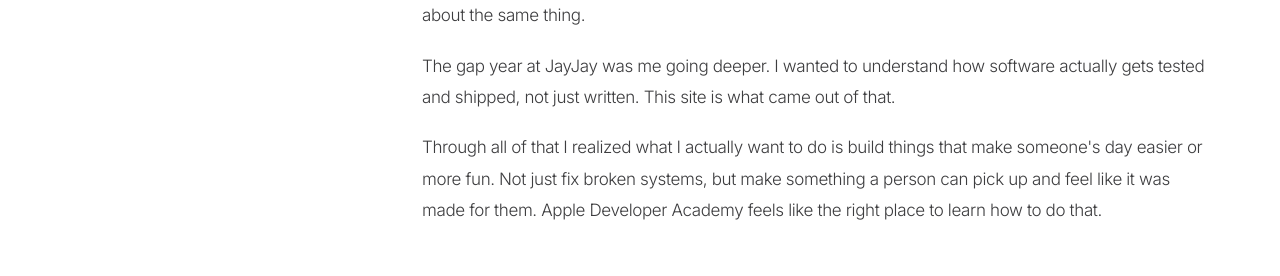
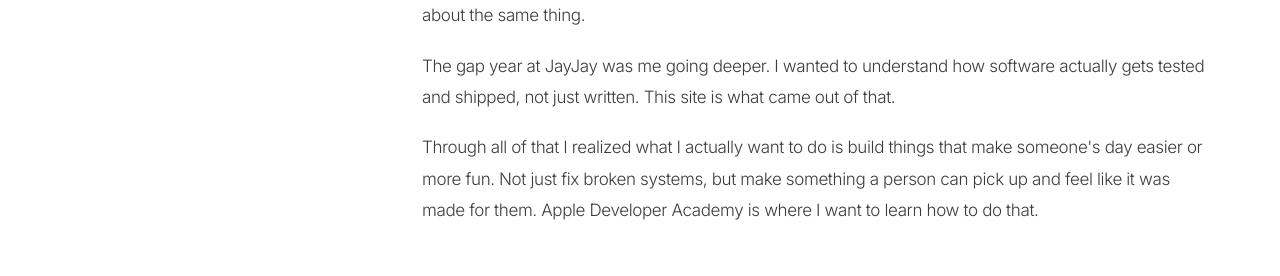
Before and after one commit to bryan-nathan-c/portfolio-project, a React (Vite) app: page / in a window 1280 px wide. Shown: the part 1320-1596 px from the top of the page. Built offline with nearby package versions, Linux system fonts and the light colour scheme.

Commit message:
confident ending, remove feels like

```diff
--- a/src/pages/Home.tsx
+++ b/src/pages/Home.tsx
@@ -135,7 +135,7 @@
               Through all of that I realized what I actually want to do is build things that make
               someone's day easier or more fun. Not just fix broken systems, but make something
               a person can pick up and feel like it was made for them.
-              Apple Developer Academy feels like the right place to learn how to do that.
+              Apple Developer Academy is where I want to learn how to do that.
             </p>
           </div>
         </section>
```
